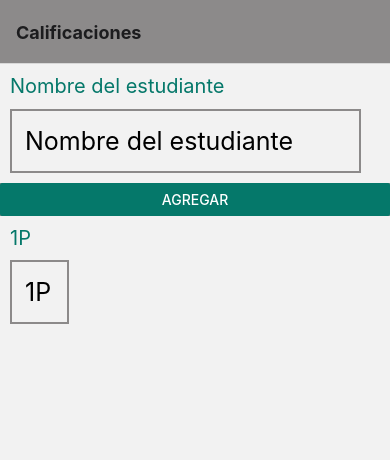
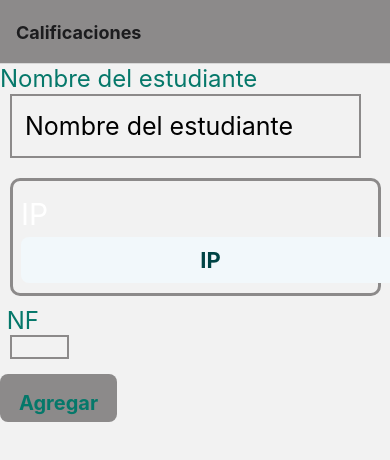
Before and after one commit to giancarlos1230/AppNicaSourceExamen, a React Native app: screen /Calificar in a window 390 px wide. Shown: the top 460 px of the page. Built offline with nearby package versions, Linux system fonts and the light colour scheme.

Commit message:
nuevas funcionalidades dentro del archivo Calificaciones

```diff
--- a/src/screen/Calificaciones.tsx
+++ b/src/screen/Calificaciones.tsx
@@ -1,16 +1,40 @@
-import React, { useState } from 'react'
-import { ScrollView, StyleSheet, Text, View, TextInput, Button } from 'react-native';
+import React, { useState, useEffect } from 'react'
+import { ScrollView, StyleSheet, Text, View, TextInput, Button, TouchableOpacity } from 'react-native';
+import FormInput from '../components/FormInput';
 
 const Calificacion = ({ navigation }) => {
 
-    const [nota, setNota] = useState<string>('')
+    const [dato, setDato] = useState<string>('')
     const [calis, setCalis] = useState<string[]>([])
+    const [pripar, setPripar] = useState('')
+    const [segpar, setSegpar] = useState('')
+    const [nfinal, setNfinal] = useState<string[]>([])
+    const [nfinales, setNfinales] = useState<string[]>([])
+
+    let pass: number = 0
+    let Validado = ''
+    let reprobo = 'SD'
 
     const crear = () => {
-        setCalis([...calis, nota])
+        setCalis([...calis, dato])
 
+        let notaFinal  = parseFloat(pripar) + parseFloat(segpar)
+        pass = notaFinal  / 2
+        validar()
     }
 
+    const validar = () => {
+        if (pripar === 'SD' || segpar === 'SD') {
+            Validado = reprobo
+            setNfinal([...nfinal, Validado])
+        }
+        if (pass >= 60) {
+            setNfinal([...nfinal, pass.toString()])
+
+        }
+    }
+
+   //useEffect(crear, [pripar, segpar])
     return (
         <ScrollView>
             <View>
@@ -19,53 +43,40 @@ const Calificacion = ({ navigation }) => {
                     <TextInput
                         style={styles.inputs}
                         placeholder={'Nombre del estudiante'}
-                        onChangeText={setNota}
+                        onChangeText={setDato}
                     />
-                </View>
-                <View style={styles.boton}
->
-
-                    <Button
-
-                        color="#05786A"
-                        title="Agregar"
-                        onPress={crear} />
-
                 </View>
 
 
-                <Text style={styles.text}>1P</Text>
-            <View style={styles.IP}>
-                <TextInput
-                    style={styles.inputs}
-                    placeholder={'1P'}
-                // onChangeText={setCalis}
-                />
-</View>
+                <View style={styles.Parciales}>
+                    <FormInput
+                        title={"IP"}
+                        placeholder={"IP"}
+                        onChangeText={setPripar} />
+
+                    <FormInput
+                        title={"IP"}
+                        placeholder={"IP"}
+                        onChangeText={setSegpar} />
+                </View>
+
+                <Text style={styles.text}> NF</Text>
+                    <Text style={styles.NF}>{nfinal}</Text>
 
 
-                {/* <Text style={styles.text}>IIP</Text>
-                <View style={styles.IIP}>
-                    <TextInput
-                        style={styles.inputs}
-                        placeholder={'IIP'}
-                    // onChangeText={setCalis}
-                    />
-                </View>
-
-                <Text style={styles.text}>IIIP</Text>
-                <View style={styles.IIIP}>
-                    <TextInput
-                        style={styles.inputs}
-                        placeholder={'IIP'}
-                    // onChangeText={setCalis}
-                    />
-                </View> */}
+                <TouchableOpacity
+                    onPress={crear}
+                    style={styles.botonReset}
+                >
+                    <Text style={styles.textbotonReset}>Agregar</Text>
+                </TouchableOpacity>
 
                 {
-                    calis.map((lista, index) => (
+                    calis.map((calis, index) => (
                         <View style={styles.container} key={index} >
-                            <Text style={styles.text}>{lista}</Text>
+                            <Text style={styles.text}>{calis}</Text>
+                            <Text style={[nfinales[index] < '60' ? styles.textReprobo : styles.textAprobar]}>Nota Final :{notaFinales[index]}</Text>
+
                         </View>
                     ))
                 }
@@ -80,9 +91,38 @@ export default Calificacion
 
 const styles = StyleSheet.create({
 
+    botonReset: {
+        backgroundColor: '#8C8A8A',
+        borderRadius: 8,
+        width: '30%',
+        paddingVertical: 7,
+        marginTop: 5
+    },
 
+    textbotonReset: {
+        color: '#05786A',
+        fontWeight: 'bold',
+        fontSize: 20,
+        textAlign: 'center',
+        marginTop: 10
+    },
 
-    IP: {
+    Parciales: {
+
+        width: '95%',
+        flexDirection: 'row',
+        justifyContent: 'space-between',
+        marginBottom: 10,
+        paddingVertical: 10,
+        paddingHorizontal: 8,
+        borderRadius: 10,
+        marginLeft: 10,
+        borderWidth: 3,
+        borderColor: '#8C8A8A',
+        marginTop: 10,
+    },
+
+    NF: {
 
         width: '15%',
         flexDirection: 'row',
@@ -93,42 +133,6 @@ const styles = StyleSheet.create({
         marginLeft: 10,
         borderWidth: 2,
         borderColor: '#8C8A8A',
-    },
-
-    // IIP: {
-
-    //     width: '30%',
-    //     flexDirection: 'row',
-    //     justifyContent: 'space-between',
-    //     marginBottom: 10,
-    //     paddingVertical: 8,
-    //     paddingHorizontal: 8,
-    //     marginLeft: 10,
-    //     borderWidth: 2,
-    //     borderColor: '#8C8A8A',
-    // },
-
-    // NF: {
-
-    //     width: '15%',
-    //     flexDirection: 'row',
-    //     justifyContent: 'space-between',
-    //     marginBottom: 10,
-    //     paddingVertical: 10,
-    //     paddingHorizontal: 8,
-    //     marginLeft: 10,
-    //     borderWidth: 2,
-    //     borderColor: '#8C8A8A',
-    // },
-
-    separator: {
-        marginVertical: 8,
-        borderBottomColor: "#737373",
-        borderBottomWidth: StyleSheet.hairlineWidth,
-      },
-
-    boton: {
-        backgroundColor: '#8C8A8A'
     },
 
     container: {
@@ -145,10 +149,18 @@ const styles = StyleSheet.create({
 
     },
     text: {
-        fontSize: 20,
+        fontSize: 24,
         color: '#05786A',
-        paddingVertical: 10,
-        paddingHorizontal: 10,
+    },
+
+    textReprobo: {
+        fontSize: 24,
+        color: '#B52222',
+    },
+
+    textAprobar: {
+        fontSize: 24,
+        color: '#05786A',
     },
 
     inputs: {
```
